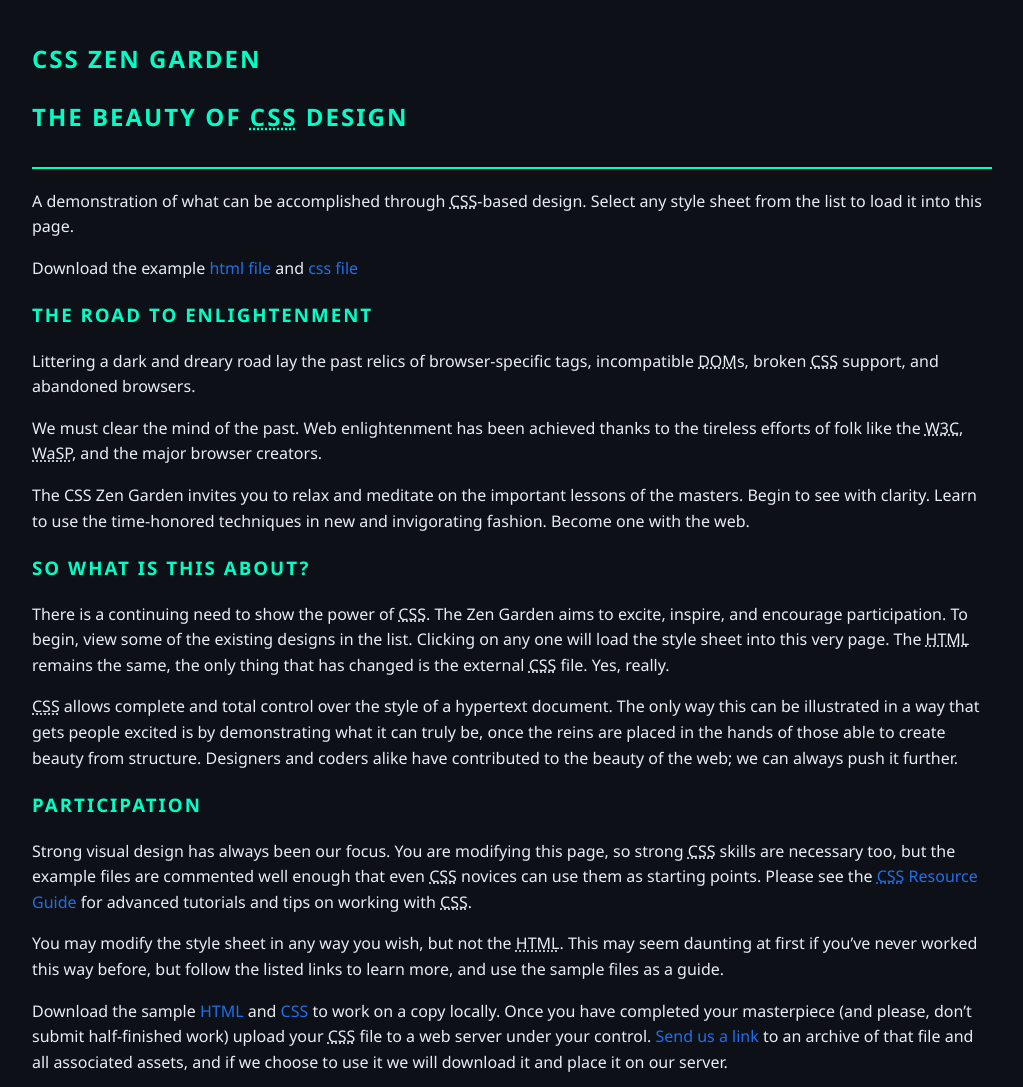
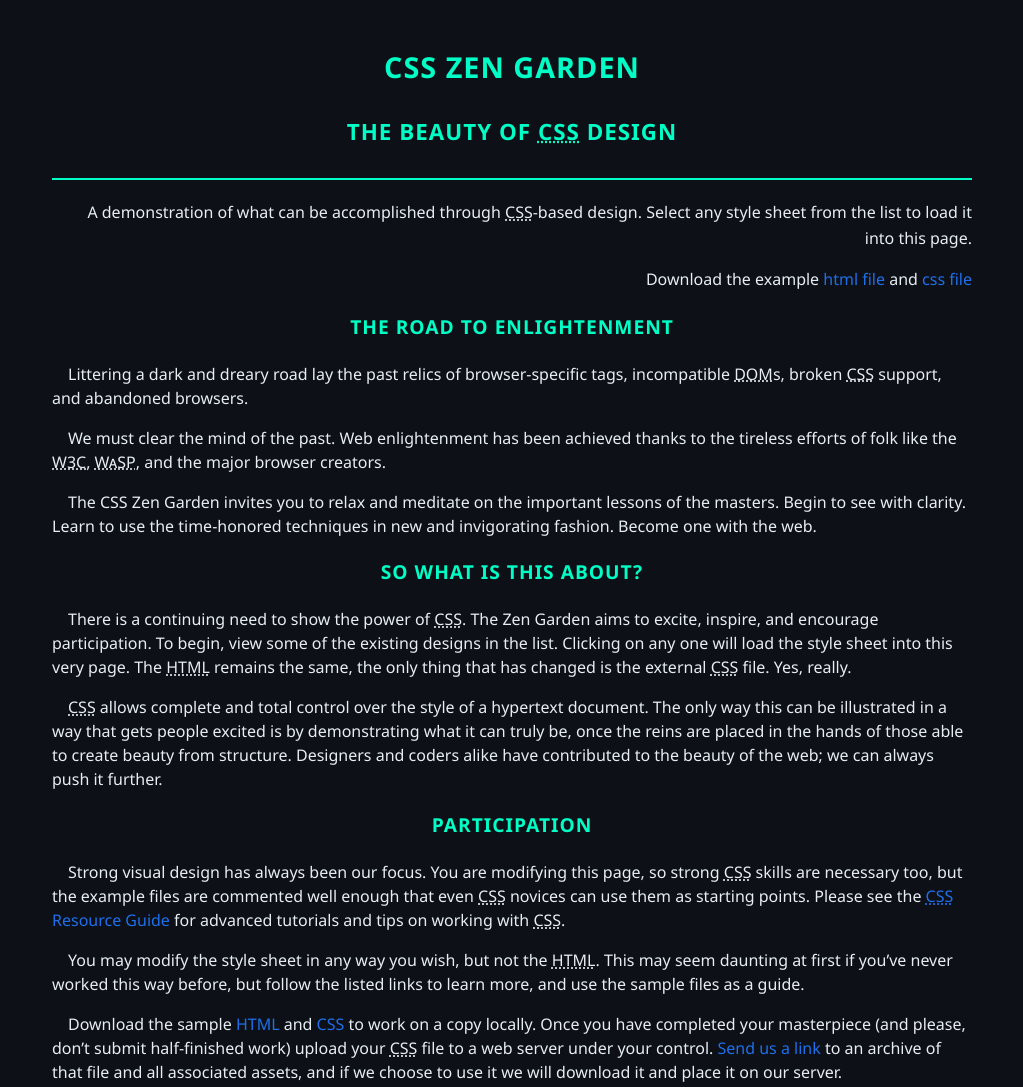
Before and after one commit to kesleyamorim/desenvolve-introducao-web, a plain HTML site: page index.html in a window 1280 px wide. Shown: the top 1087 px of the page, without its empty margins (128-1151 px from the left). Drawn offline with Linux system fonts and the light colour scheme.

Commit message:
Add files via upload

```diff
--- a/style.css
+++ b/style.css
@@ -1,18 +1,54 @@
 
 body {
-  margin: 0;
-  padding: 0;
+  width: 960px;
+  margin: auto;
   font-family: "Segoe UI", Arial, sans-serif;
   background-color: #0D1117;
   color: #E6EDF3;
   line-height: 1.6;
 }
 
+p {
+  text-indent: 1em;
+}
 
 h1, h2, h3 {
+  text-align: center;
   color: #00FFC6;
   text-transform: uppercase;
-  letter-spacing: 2px;
+  letter-spacing: 1px;
+}
+
+h1 {
+  font-size: 1.8rem;
+}
+
+h2 {
+  font-size: 1.4rem;
+}
+
+h3 {
+  font-size: 1.2rem;
+}
+
+
+#zen-summary {
+  text-align: right;
+}
+
+#zen-preamble,
+#zen-supporting {
+
+}
+
+#zen-preamble p,
+#zen-supporting p {
+  line-height: 1.5;
+}
+
+
+abbr {
+  font-variant: small-caps;
 }
 
 
@@ -34,7 +70,6 @@ a:hover {
   padding: 20px;
 }
 
-
 header {
   border-bottom: 2px solid #00FFC6;
   padding-bottom: 10px;
```
